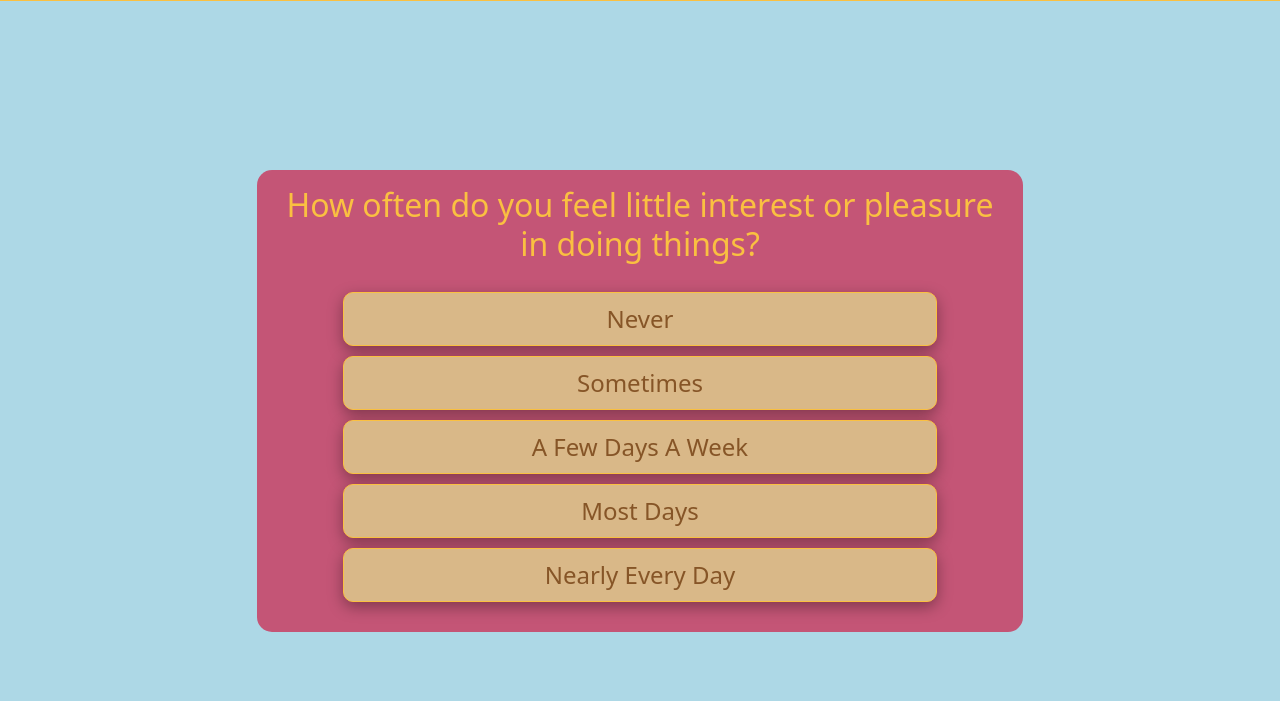
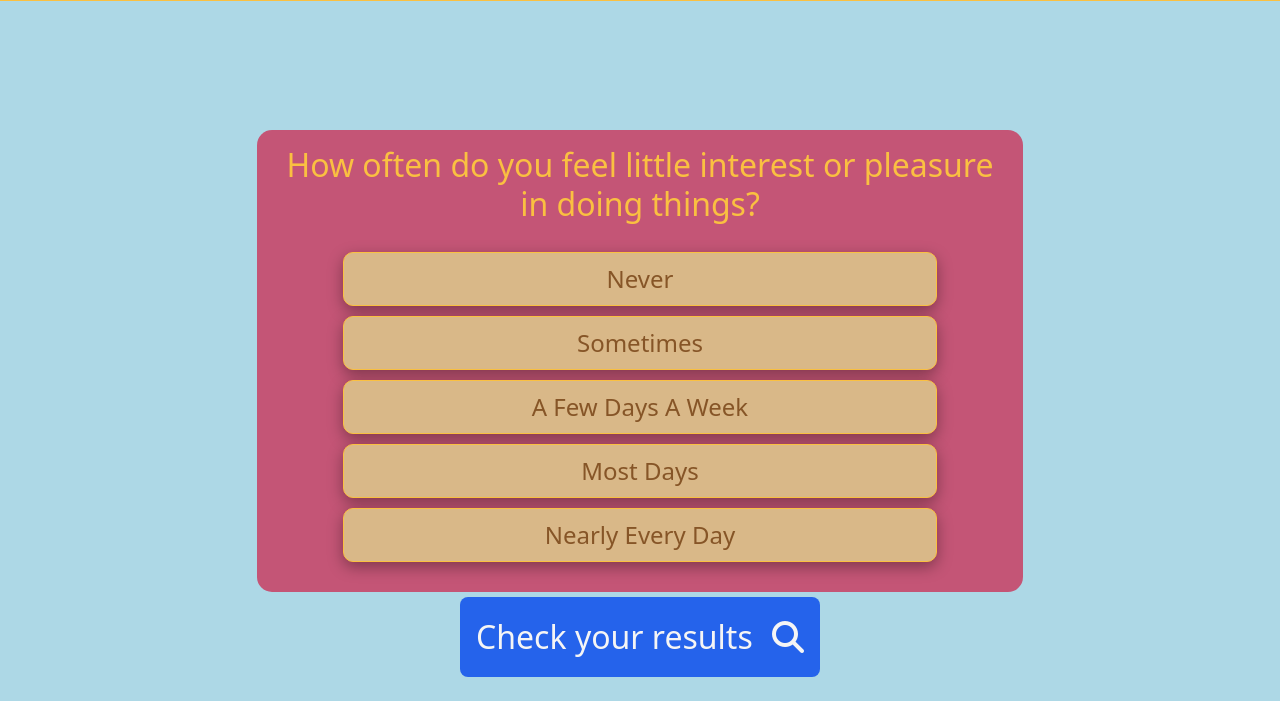
Before and after one commit to DarrachBarneveld/wellmentor2, a website built with Parcel: page survey.html in a window 1280 px wide. Shown: the part 99-800 px from the top of the page. Built offline with nearby package versions, Linux system fonts and the light colour scheme.

Commit message:
Added styling

```diff
--- a/survey.css
+++ b/survey.css
@@ -91,3 +91,15 @@
 .hidden {
   display: none;
 }
+
+#check-results {
+  padding: 1rem;
+  border-radius: 0.5rem;
+  background-color: var(--clr-blue);
+  color: whitesmoke;
+  text-decoration: none;
+  font-size: 2rem;
+  display: flex;
+  align-items: center;
+  gap: 1.2rem;
+}
--- a/survey.html
+++ b/survey.html
@@ -83,8 +83,8 @@
         </div>
       </div>
       <a id="check-results" href="results.html" class="hidden"
-        >Check my results</a
-      >
+        >Check your results<i class="fa-solid fa-magnifying-glass"></i
+      ></a>
     </main>
 
     <footer>
```
